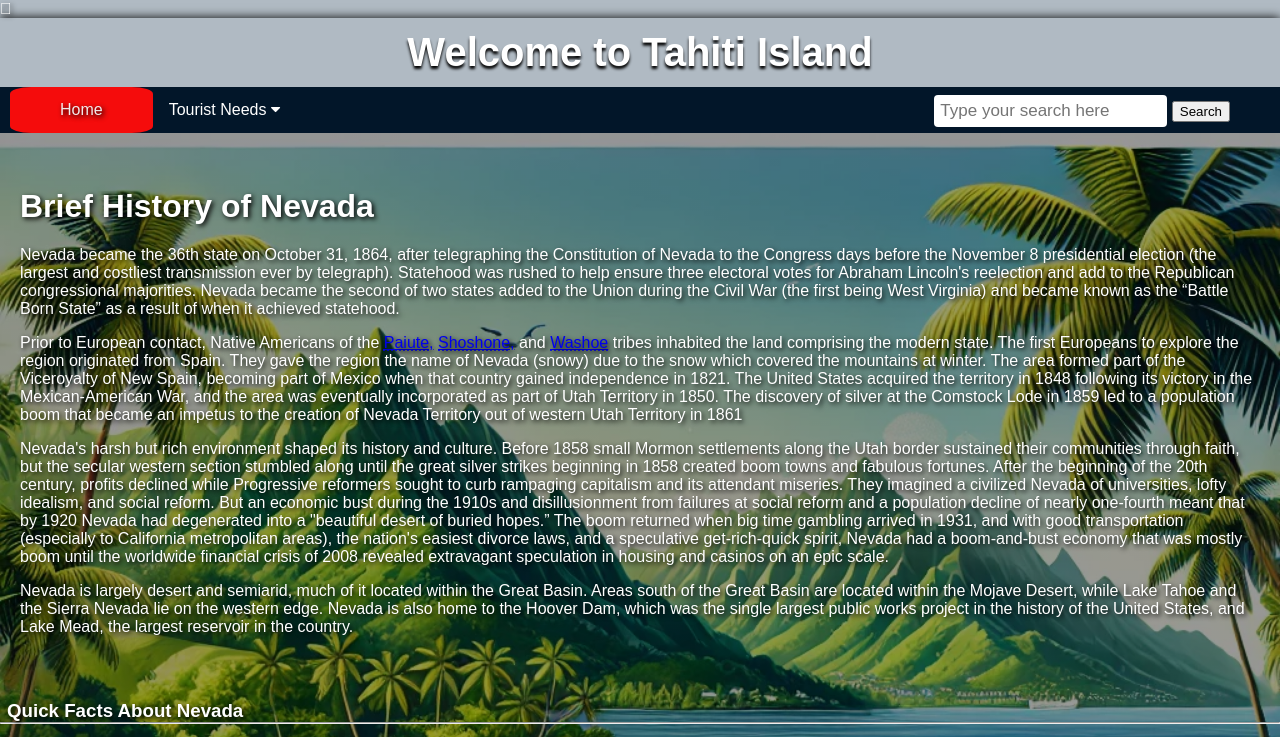
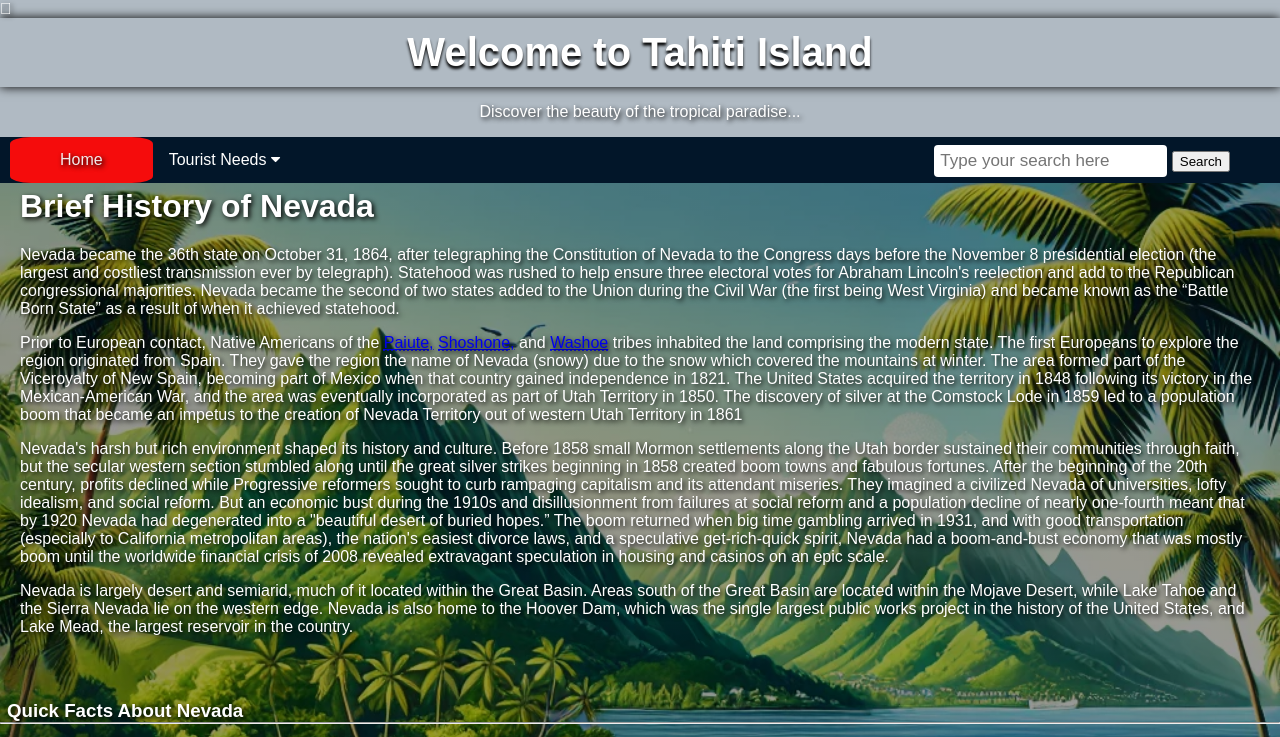
Before and after one commit to babatunj/Tahiti-Website, a plain HTML site: page index.html in a window 1280 px wide. Shown: the top 737 px of the page. Drawn offline with Linux system fonts and the light colour scheme.

Commit message:
updated the hompe page title

```diff
--- a/index.html
+++ b/index.html
@@ -10,6 +10,7 @@
       <header>
           <div class="fa-text-height">
             <h1>Welcome to Tahiti Island</h1>
+            <p>Discover the beauty of the tropical paradise...</p>
           </div>
         <div class="navbar">
           <a class="active" href="index.html">Home</a>
--- a/style.css
+++ b/style.css
@@ -119,6 +119,10 @@ html, body {
       box-shadow: 0 0 10px black;
       text-shadow: 0 3px 3px black;
       background-attachment: fixed;
+    }
+    header p {
+      color: white;
+        text-align: center;
     }
 
 .carsonheader {
```
